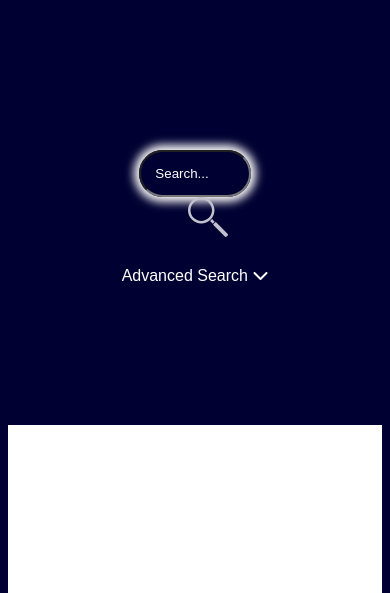
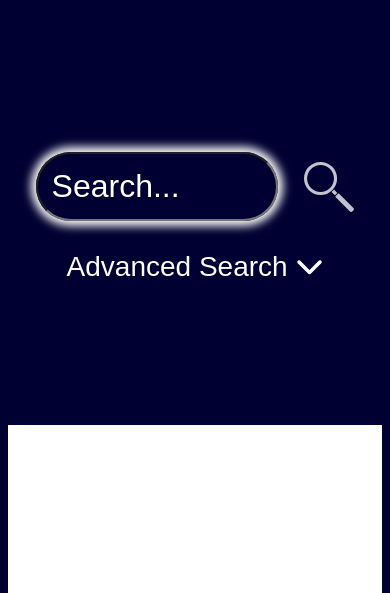
Before and after one commit to embaem/onBoardTechTest, a PHP site: page / in a window 390 px wide; the page is wider, and only the part inside the window is pictured. Shown: the part 125-718 px from the top of that part. Run offline with PHP 8.4, Linux system fonts and the light colour scheme; data that the repository does not hold is empty; some libraries are stand-ins or nearby versions.

Commit message:
mobile fixes

```diff
--- a/assets/scripts/general.js
+++ b/assets/scripts/general.js
@@ -14,15 +14,7 @@ $(document).ready(function(){
         dots:true,
         mobileFirst: true,
         responsive:[
-            {
-                breakpoint: 600,
-                settings: {
-                    // rows:1,
-                    // slidesPerRow:3,
-                  slidesToShow: 2,
-                  slidesToScroll: 2
-                }
-              },
+
               {
                 breakpoint: 1024,
                 settings: {
@@ -43,20 +35,9 @@ $(document).ready(function(){
         dots:true,
         mobileFirst: true,
         responsive:[
-            {
-                breakpoint: 600,
-                settings: {
-                    // rows:1,
-                    // slidesPerRow:3,
-                  slidesToShow: 2,
-                  slidesToScroll: 2
-                }
-              },
               {
                 breakpoint: 1024,
                 settings: {
-                    // rows:1,
-                    // slidesPerRow:1,
                   slidesToShow: 3,
                   slidesToScroll: 3
                 }
--- a/assets/styles/scss/items/_searchModal.scss
+++ b/assets/styles/scss/items/_searchModal.scss
@@ -31,6 +31,13 @@
 
     .modalContent{
         margin-top: 20px;
+        .noResults{
+            height: 300px;
+            color:white;
+            display: flex;
+            align-items: center;
+            justify-content: center;
+        }
         .searchSlider{
             .sliderRow{
                 margin-bottom: 2%;
--- a/assets/styles/scss/items/_searchSection.scss
+++ b/assets/styles/scss/items/_searchSection.scss
@@ -4,20 +4,27 @@
     align-items: center;
     justify-content: center;
     #giphSearch{
-        width: 50%;
+        width: 100%;
         margin: auto;
         text-align: center;
+        @include breakpoint('laptop'){
+            width: 50%;
+        }
         label{
             color: white;
         }
         input{
             &[type="search"]{
+                font-size: 2em;
                 color: white;
                 background-color: transparent;
                 padding: 14px;
                 width: 70%;
                 border-radius: 50px;
                 box-shadow: 0px 0px 10px 5px #FFFFFF;
+                @include breakpoint('laptop'){
+                    font-size: 1em;
+                }
                 &::placeholder{
                     color:white;
                 }
@@ -26,9 +33,14 @@
                 }
             }
             &[type="image"]{
-                width: 40px;
-                height: 40px;
+                width: 50px;
+                height: 50px;
                 margin-left: 2em;
+                @include breakpoint('laptop'){
+                    width: 40px;
+                    height: 40px;
+
+                }
             }
             &[type="number"]{
                 width: 80%;
@@ -68,12 +80,17 @@
         .advancedSearch{
             display: grid;
             grid-template-columns: 33.3% 33.3% 33.3%;
+
             .formElementContainer{
                 display: flex;
                 flex-direction: column;
             }
         }
         .advancedButton{
+            font-size: 1.75em;
+            @include breakpoint('laptop'){
+                font-size: 1em;
+            }
             color:white;
             margin: 20px;
 
--- a/assets/styles/scss/items/_trendingSection.scss
+++ b/assets/styles/scss/items/_trendingSection.scss
@@ -5,6 +5,10 @@
     h2{
         margin-left: 3em;
         padding-bottom: 1em;
+        @include breakpoint('phablet'){
+            margin-left: 2em;
+            font-size: 1.75em;
+        }
     }
 
     .trendingSlider{
--- a/assets/styles/scss/items/_variables.scss
+++ b/assets/styles/scss/items/_variables.scss
@@ -1,3 +1,22 @@
 $primary: #000032;
 
 $body-font-family: 'Titillium Web', sans-serif;
+
+@mixin breakpoint($point) {
+    @if $point == desktop {
+      @media (min-width: 1080px) { @content ; }
+   }
+    @else if $point == laptop {
+      @media (min-width: 1024px) { @content ; }
+   }
+     @else if $point == tablet {
+      @media (min-width: 600px) { @content ; }
+   }
+    @else if $point == phablet {
+      @media (min-width: 480px)  { @content ; }
+   }
+   @else if $point == mobileonly {
+      @media only screen and (max-width: 600px)  { @content ; }
+
+   }
+ }
--- a/assets/styles/style.css
+++ b/assets/styles/style.css
@@ -52,6 +52,12 @@ footer {
       cursor: pointer; }
   .searchModal .modalContent {
     margin-top: 20px; }
+    .searchModal .modalContent .noResults {
+      height: 300px;
+      color: white;
+      display: flex;
+      align-items: center;
+      justify-content: center; }
     .searchModal .modalContent .searchSlider .sliderRow {
       margin-bottom: 2%;
       text-align: center; }
@@ -100,26 +106,37 @@ footer {
   align-items: center;
   justify-content: center; }
   .searchSection #giphSearch {
-    width: 50%;
+    width: 100%;
     margin: auto;
     text-align: center; }
+    @media (min-width: 1024px) {
+      .searchSection #giphSearch {
+        width: 50%; } }
     .searchSection #giphSearch label {
       color: white; }
     .searchSection #giphSearch input[type="search"] {
+      font-size: 2em;
       color: white;
       background-color: transparent;
       padding: 14px;
       width: 70%;
       border-radius: 50px;
       box-shadow: 0px 0px 10px 5px #FFFFFF; }
+      @media (min-width: 1024px) {
+        .searchSection #giphSearch input[type="search"] {
+          font-size: 1em; } }
       .searchSection #giphSearch input[type="search"]::placeholder {
         color: white; }
       .searchSection #giphSearch input[type="search"]:focus-visible {
         box-shadow: 0px 0px 15px 10px #FFFFFF; }
     .searchSection #giphSearch input[type="image"] {
-      width: 40px;
-      height: 40px;
+      width: 50px;
+      height: 50px;
       margin-left: 2em; }
+      @media (min-width: 1024px) {
+        .searchSection #giphSearch input[type="image"] {
+          width: 40px;
+          height: 40px; } }
     .searchSection #giphSearch input[type="number"] {
       width: 80%;
       margin: 10px auto;
@@ -154,8 +171,12 @@ footer {
         display: flex;
         flex-direction: column; }
     .searchSection #giphSearch .advancedButton {
+      font-size: 1.75em;
       color: white;
       margin: 20px; }
+      @media (min-width: 1024px) {
+        .searchSection #giphSearch .advancedButton {
+          font-size: 1em; } }
 
 .trendingSection {
   background-color: white;
@@ -163,6 +184,10 @@ footer {
   .trendingSection h2 {
     margin-left: 3em;
     padding-bottom: 1em; }
+    @media (min-width: 480px) {
+      .trendingSection h2 {
+        margin-left: 2em;
+        font-size: 1.75em; } }
   .trendingSection .trendingSlider .slick-dots {
     bottom: -70px; }
   .trendingSection .trendingSlider .slick-next:before, .trendingSection .trendingSlider .slick-prev:before {
--- a/components/searchModal.php
+++ b/components/searchModal.php
@@ -7,15 +7,19 @@ function show_results(){
 ?>
 <!-- Start Modal -->
     <div class="searchModal">
+
         <div class="modalHeader container">
         <h2>
         <?php
             if($results->search_data()){ ?>
+
                     Checkout these <?php echo $_GET['userQuery'] ? ucfirst($_GET['userQuery']) : 'aweseome' ?> GIFs
-                    <?php }else{ ?> Sorry but your search came up with no results <?php }?>
+
+            <?php } ?>
             </h2>
             <span title="Close" class="closeModal"><i class="fa-solid fa-xmark"></i></span>
         </div>
+
         <div class="modalContent container">
         <?php
             // If the API Call returns data
@@ -30,7 +34,7 @@ function show_results(){
                             foreach($gifs as $gif){
 
                                 $gifImages = $gif['images'];
-                    echo card($gifImages['fixed_width']['webp'], $gif['title'],$gifImages['original']['webp'], true);
+                                echo card($gifImages['fixed_height']['webp'], $gif['title'],$gifImages['original']['webp'], true);
 
                             }
 
@@ -40,6 +44,9 @@ function show_results(){
 
         <?php
 
+            }else{
+
+                echo '<h2 class="noResults">I\'m afraid your search came up with no results try a more simple search</h2>';
             }
 
             ?>
--- a/partials/trending-section.php
+++ b/partials/trending-section.php
@@ -13,7 +13,7 @@ $results = new Api();?>
 
         ?>
                 <h2>Take A Look at What's Trending</h3>
-                <div class="trendingSlider" data-slick='{"slidesToShow":3,"slidesToScroll":3, "arrows":true, "dots":true}'>
+                <div class="trendingSlider">
 
                     <?php
                         foreach($gifs as $gif){
```
Also changed, not shown: partials/search-section.php (+32 -1 lines). Lines whose indentation alone changed are shown as unchanged.
